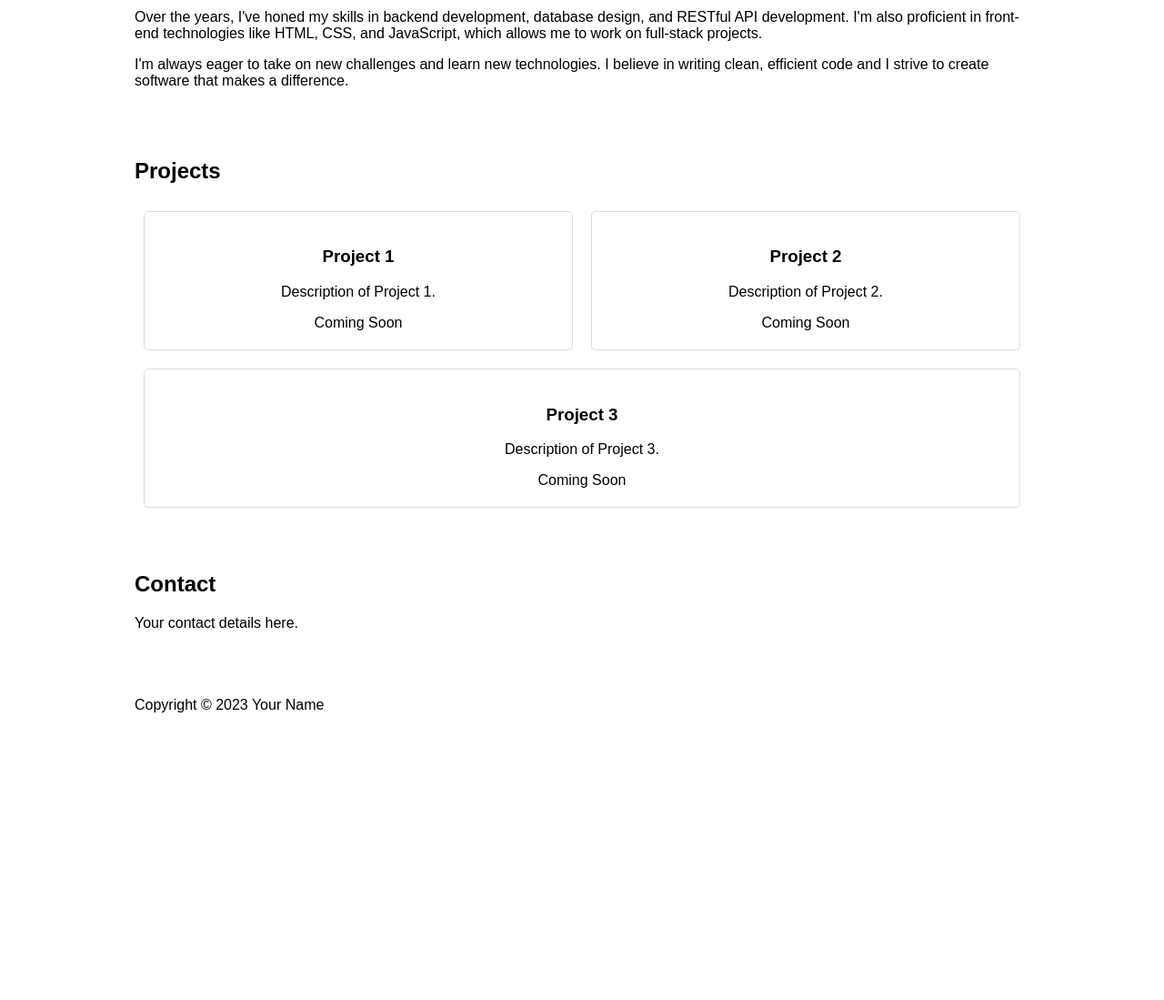
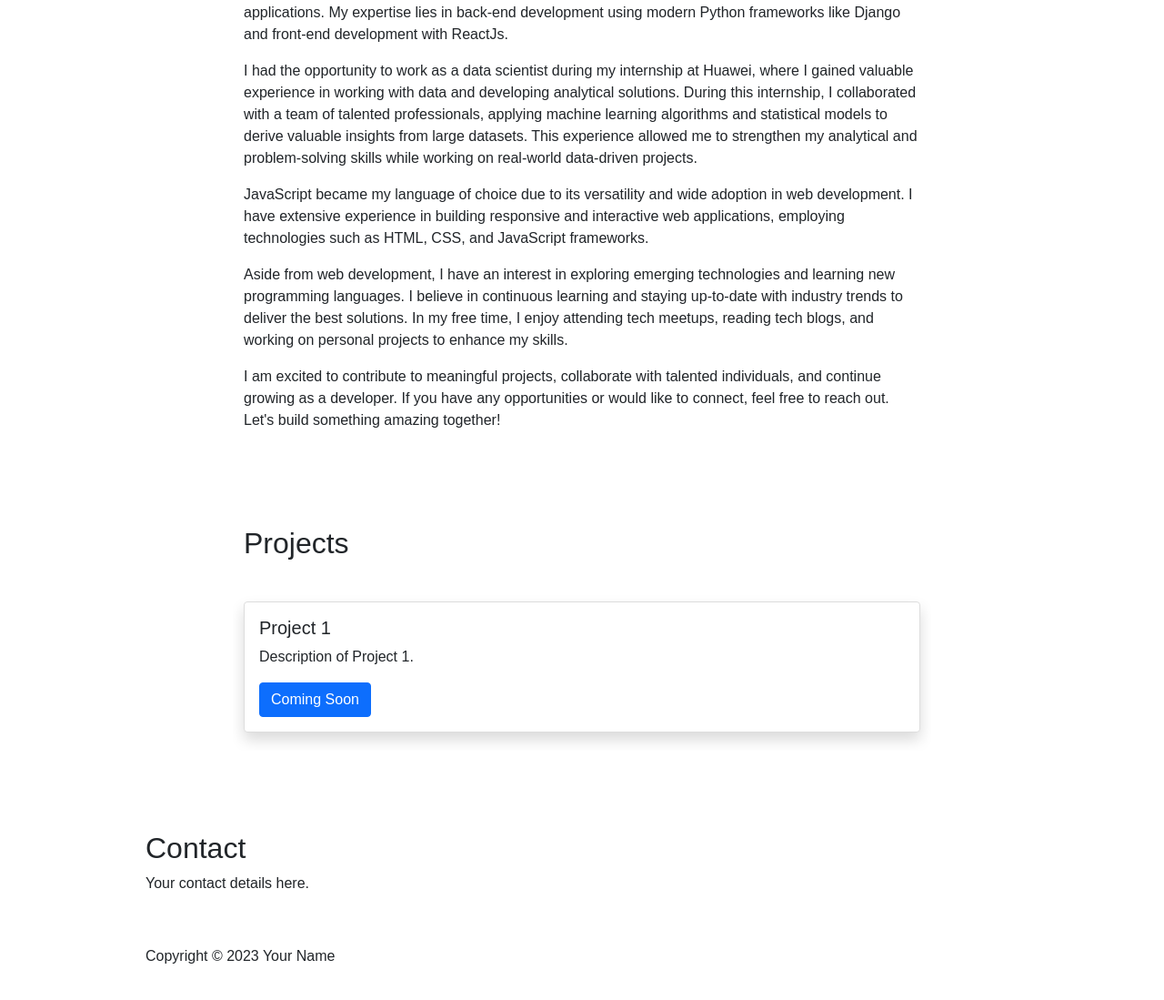
Before and after one commit to lawrencelee0205/lawrencelee0205, a plain HTML site: page index.html in a window 1280 px wide. Shown: the part 268-1367 px from the top of the page at 91% size. Before the commit the page ends 1088 px from the top, so only its background shows below. Drawn offline with nearby package versions, Linux system fonts and the light colour scheme.

Commit message:
Modify about me and style.

```diff
--- a/index.html
+++ b/index.html
@@ -2,48 +2,84 @@
 <html>
 <head>
 <title>My Portfolio</title>
+<link rel="stylesheet" href="https://stackpath.bootstrapcdn.com/bootstrap/5.1.1/css/bootstrap.min.css">
+<!-- Your custom CSS -->
 <link rel="stylesheet" type="text/css" href="style.css">
 <meta name="viewport" content="width=device-width, initial-scale=1">
 </head>
 <body>
+    <nav class="navbar navbar-expand-lg navbar-dark bg-dark">
+        <div class="container-fluid">
+            <a class="navbar-brand" href="#">Lee Keen Shen</a>
+            <button class="navbar-toggler" type="button" data-bs-toggle="collapse" data-bs-target="#navbarNav" aria-controls="navbarNav" aria-expanded="false" aria-label="Toggle navigation">
+                <span class="navbar-toggler-icon"></span>
+            </button>
+            <div class="collapse navbar-collapse" id="navbarNav">
+                <ul class="navbar-nav ml-auto">
+                    <li class="nav-item">
+                        <a class="nav-link" href="#about">About</a>
+                    </li>
+                    <li class="nav-item">
+                        <a class="nav-link" href="#projects">Projects</a>
+                    </li>
+                    <li class="nav-item">
+                        <a class="nav-link" href="#contact">Contact</a>
+                    </li>
+                </ul>
+            </div>
+        </div>
+    </nav>
+
 <div class="container">
     <header>
         <h1>Welcome to My Portfolio</h1>
     </header>
     <main>
-        <section>
-            <h2>About Me</h2>
-            <p>
-                Hello! My name is Lee Keen Shen and I'm a passionate Python developer with a particular interest in web development using Django. I have a strong understanding of Python's powerful and efficient coding capabilities, and I've used Django to build robust, scalable web applications.
-            </p>
-            <p>
-                Over the years, I've honed my skills in backend development, database design, and RESTful API development. I'm also proficient in front-end technologies like HTML, CSS, and JavaScript, which allows me to work on full-stack projects.
-            </p>
-            <p>
-                I'm always eager to take on new challenges and learn new technologies. I believe in writing clean, efficient code and I strive to create software that makes a difference.
-            </p>
+        <section id="about">
+            <div class="container">
+                <h2>About Me</h2>
+                <p>Hello, I'm Lee Keen Shen, a Python developer with a strong focus on web development. I build software both for fun and as a profession, and I'm passionate about creating innovative and user-friendly web applications. My expertise lies in back-end development using modern Python frameworks like Django and front-end development with ReactJs.</p>
+                <p>I had the opportunity to work as a data scientist during my internship at Huawei, where I gained valuable experience in working with data and developing analytical solutions. During this internship, I collaborated with a team of talented professionals, applying machine learning algorithms and statistical models to derive valuable insights from large datasets. This experience allowed me to strengthen my analytical and problem-solving skills while working on real-world data-driven projects.</p>
+                <p>JavaScript became my language of choice due to its versatility and wide adoption in web development. I have extensive experience in building responsive and interactive web applications, employing technologies such as HTML, CSS, and JavaScript frameworks.</p>
+                <p>Aside from web development, I have an interest in exploring emerging technologies and learning new programming languages. I believe in continuous learning and staying up-to-date with industry trends to deliver the best solutions. In my free time, I enjoy attending tech meetups, reading tech blogs, and working on personal projects to enhance my skills.</p>
+                <p>I am excited to contribute to meaningful projects, collaborate with talented individuals, and continue growing as a developer. If you have any opportunities or would like to connect, feel free to reach out. Let's build something amazing together!</p>
+            </div>
         </section>
-        <section>
-            <h2>Projects</h2>
-            <div class="projects">
-                <div class="project">
-                    <h3>Project 1</h3>
-                    <p>Description of Project 1.</p>
-                    <a>Coming Soon</a>
-                </div>
-                <div class="project">
-                    <h3>Project 2</h3>
-                    <p>Description of Project 2.</p>
-                    <a>Coming Soon</a>
-                </div>
-                <div class="project">
-                    <h3>Project 3</h3>
-                    <p>Description of Project 3.</p>
-                    <a>Coming Soon</a>
+        <section id="projects">
+            <div class="container my-5">
+                <h2 class="mb-4">Projects</h2>
+                <div class="row projects-row">
+                    <div class="col-12 col-sm-6 col-md-4 projects-col">
+                        <div class="card">
+                            <div class="card-body">
+                                <h5 class="card-title">Project 1</h5>
+                                <p class="card-text">Description of Project 1.</p>
+                                <a class="btn btn-primary">Coming Soon</a>
+                            </div>
+                        </div>
+                    </div>
+                    <div class="col-12 col-sm-6 col-md-4 projects-col">
+                        <div class="card">
+                            <div class="card-body">
+                                <h5 class="card-title">Project 2</h5>
+                                <p class="card-text">Description of Project 2.</p>
+                                <a class="btn btn-primary">Coming Soon</a>
+                            </div>
+                        </div>
+                    </div>
+                    <div class="col-12 col-sm-6 col-md-4 projects-col">
+                        <div class="card">
+                            <div class="card-body">
+                                <h5 class="card-title">Project 3</h5>
+                                <p class="card-text">Description of Project 3.</p>
+                                <a class="btn btn-primary">Coming Soon</a>
+                            </div>
+                        </div>
+                    </div>
                 </div>
             </div>
         </section>
-        <section>
+        <section id="contact">
             <h2>Contact</h2>
             <p>Your contact details here.</p>
         </section>
@@ -52,5 +88,7 @@
         <p>Copyright &copy; 2023 Your Name</p>
     </footer>
 </div>
+<script src="https://code.jquery.com/jquery-3.6.0.slim.min.js"></script>
+<script src="https://cdn.jsdelivr.net/npm/bootstrap@5.1.1/dist/js/bootstrap.bundle.min.js"></script>
 </body>
 </html>
--- a/style.css
+++ b/style.css
@@ -27,17 +27,23 @@ header, section, footer {
 
 .projects {
     display: flex;
-    justify-content: space-between;
-    flex-wrap: wrap;
+    overflow-x: auto;
+    padding: 20px 0;
 }
 
 .project {
-    flex: 1 1 30%;
-    margin: 10px;
+    flex: 0 0 auto;
+    margin: 0 10px;
     padding: 20px;
     border: 1px solid #ddd;
     border-radius: 5px;
+    min-width: 200px;
     text-align: center;
+    transition: all 0.3s ease-in-out;
+}
+
+.project:hover {
+    transform: scale(1.1);
 }
 
 @media screen and (max-width: 600px) {
@@ -45,3 +51,49 @@ header, section, footer {
         flex: 1 1 100%;
     }
 }
+
+.navbar {
+    display: flex;
+    justify-content: center;
+    background-color: #333;
+    color: #fff;
+    padding: 10px 20px;
+}
+
+.navbar a {
+    color: #fff;
+    text-decoration: none;
+    margin: 0 15px;
+    padding: 5px 10px;
+    border-radius: 5px;
+    transition: background-color 0.3s ease;
+}
+
+.navbar a:hover {
+    background-color: #ddd;
+    color: #333;
+}
+
+.card {
+    border: 1px solid #ddd;
+    box-shadow: 0 0.5rem 1rem rgba(0, 0, 0, 0.15);
+    transition: transform 0.3s ease-in-out;
+    flex: 0 0 auto;
+}
+
+.card:hover {
+    transform: scale(1.05);
+}
+
+.projects-row {
+    overflow-x: auto;
+    display: flex;
+    flex-wrap: nowrap;
+    padding: 20px 0;
+}
+
+.projects-col {
+    flex: 0 0 auto;
+    width: 100%;
+    max-width: none;
+}
```
